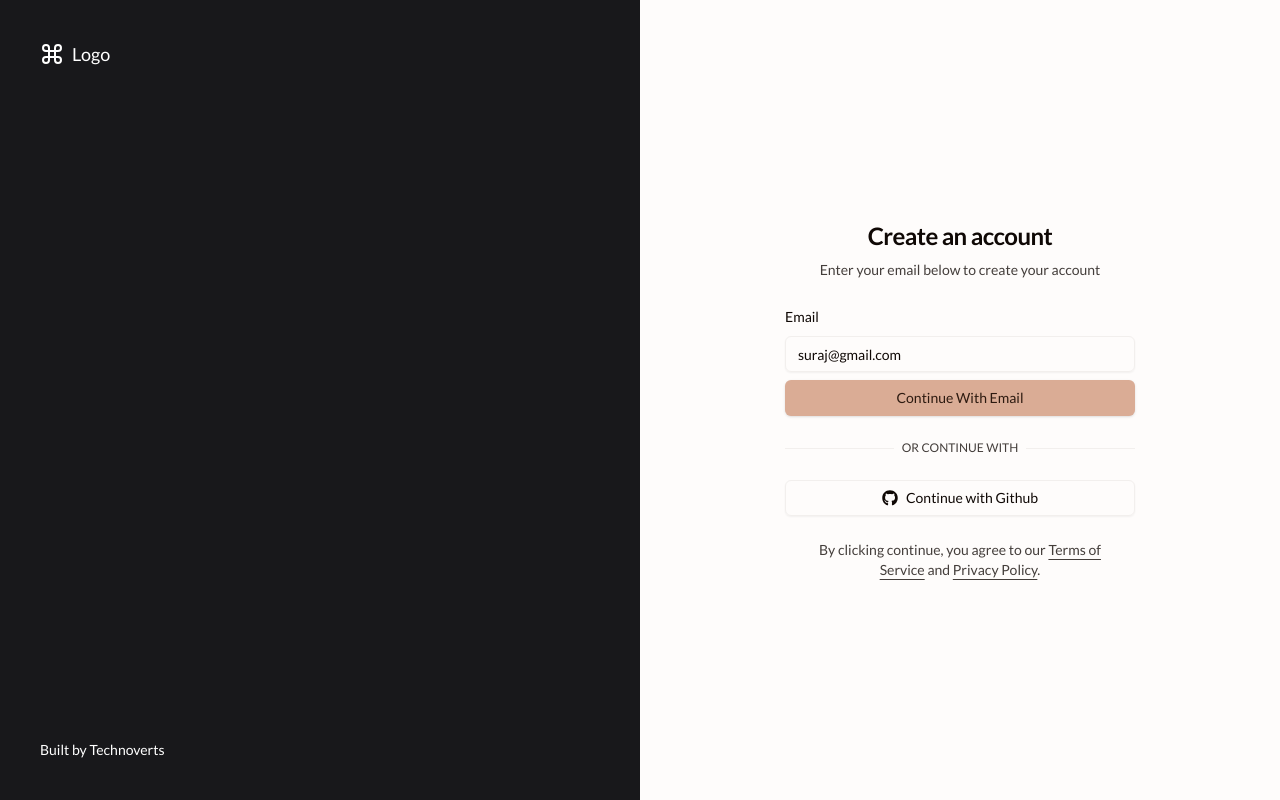
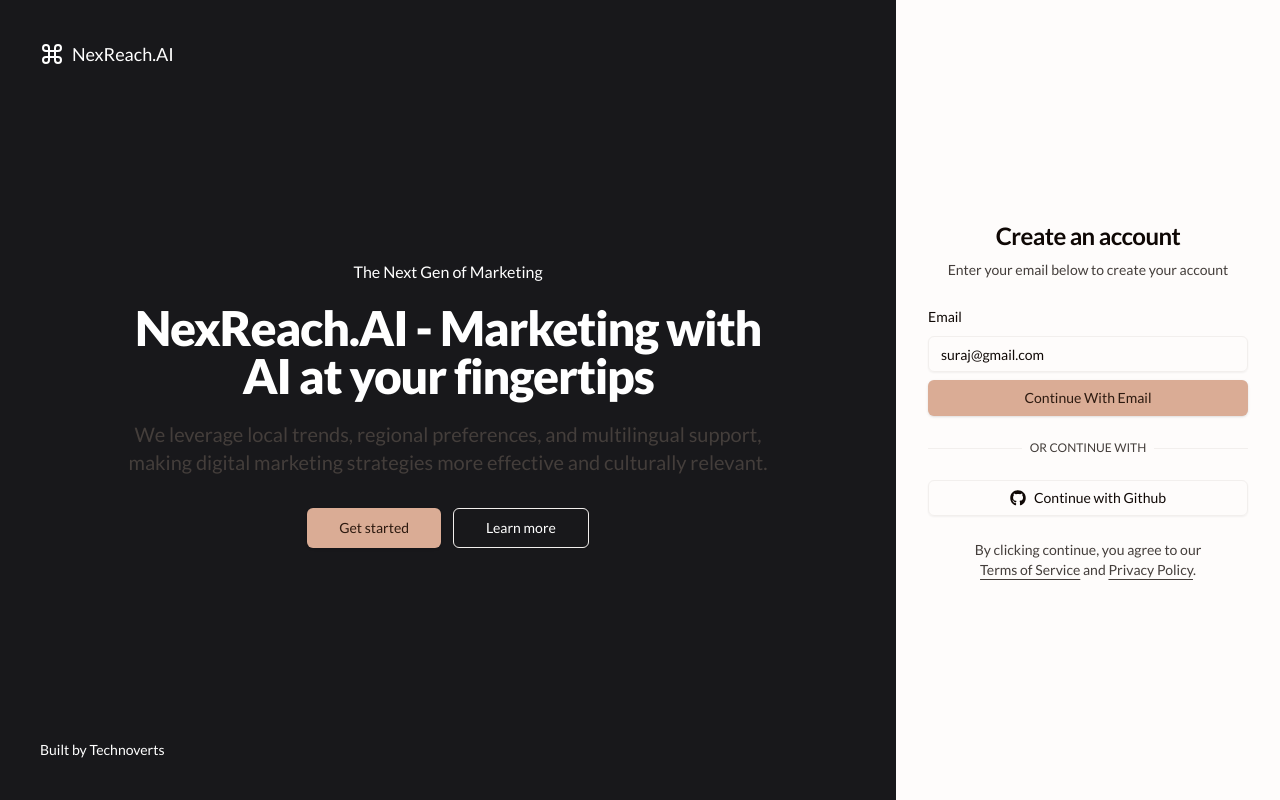
Before and after one commit to sushan4/nexreach.ai, a Next.js app: page / in a window 1280 px wide. Built offline with nearby package versions, Linux system fonts and the light colour scheme; no server answers.

Commit message:
hero section added/change prompt

```diff
--- a/app/(auth)/_components/sigin-view.tsx
+++ b/app/(auth)/_components/sigin-view.tsx
@@ -3,6 +3,7 @@ import Link from 'next/link';
 import UserAuthForm from './user-auth-form';
 import { buttonVariants } from '@/components/ui/button';
 import { cn } from '@/lib/utils';
+import HeroSectionLogin from '@/components/herosection';
 
 export const metadata: Metadata = {
   title: 'Authentication',
@@ -11,7 +12,10 @@ export const metadata: Metadata = {
 
 export default function SignInViewPage() {
   return (
-    <div className="relative h-screen flex-col items-center justify-center md:grid lg:max-w-none lg:grid-cols-2 lg:px-0">
+    <div
+      className="relative h-screen  flex-col items-center justify-center md:grid lg:max-w-none lg:grid-cols-[70%_30%]
+ lg:px-0"
+    >
       <Link
         href="/examples/authentication"
         className={cn(
@@ -36,7 +40,10 @@ export default function SignInViewPage() {
           >
             <path d="M15 6v12a3 3 0 1 0 3-3H6a3 3 0 1 0 3 3V6a3 3 0 1 0-3 3h12a3 3 0 1 0-3-3" />
           </svg>
-          Logo
+          NexReach.AI
+        </div>
+        <div>
+          <HeroSectionLogin />
         </div>
         <div className="relative z-20 mt-auto">
           <blockquote className="space-y-2">
--- /dev/null
+++ b/components/herosection.tsx
@@ -0,0 +1,50 @@
+import { Button } from '@/components/ui/button';
+
+export default function HeroSectionLogin() {
+  return (
+    <>
+      {/* Hero */}
+      <div className="relative overflow-hidden py-24 lg:py-16">
+        {/* Gradients */}
+        {/* <div
+          aria-hidden="true"
+          className="flex absolute -top-96 start-1/2 transform -translate-x-1/2"
+        >
+          <div className="bg-gradient-to-r from-background/50 to-background blur-3xl w-[25rem] h-[44rem] rotate-[-60deg] transform -translate-x-[10rem]" />
+          <div className="bg-gradient-to-tl blur-3xl w-[90rem] h-[50rem] rounded-full origin-top-left -rotate-12 -translate-x-[15rem] from-primary-foreground via-primary-foreground to-background" />
+        </div> */}
+        {/* End Gradients */}
+        <div className="relative z-10">
+          <div className="container py-10 lg:py-32">
+            <div className="mx-auto max-w-2xl text-center">
+              <p className="">The Next Gen of Marketing</p>
+              {/* Title */}
+              <div className="mt-5 max-w-2xl">
+                <h1 className="scroll-m-20 text-4xl font-extrabold tracking-tight lg:text-5xl">
+                  NexReach.AI - Marketing with AI at your fingertips
+                </h1>
+              </div>
+              {/* End Title */}
+              <div className="mt-5 max-w-3xl">
+                <p className="text-xl text-muted-foreground">
+                  We leverage local trends, regional preferences, and
+                  multilingual support, making digital marketing strategies more
+                  effective and culturally relevant.
+                </p>
+              </div>
+              {/* Buttons */}
+              <div className="mt-8 flex justify-center gap-3">
+                <Button size={'lg'}>Get started</Button>
+                <Button size={'lg'} variant={'outline'}>
+                  Learn more
+                </Button>
+              </div>
+              {/* End Buttons */}
+            </div>
+          </div>
+        </div>
+      </div>
+      {/* End Hero */}
+    </>
+  );
+}
```
Also changed, not shown: 1 other file (tests, documents, lock files or other folders).
